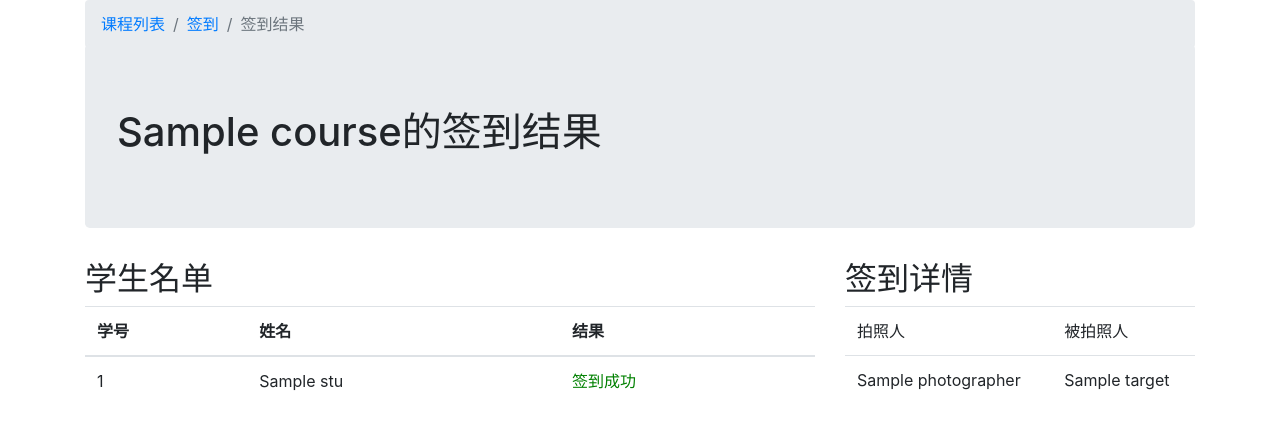
After one commit to w-mj/check-in, a Django app: template manager/templates/result.html in a window 1280 px wide. The commit adds this page. Shown: the top 430 px of the page. Run offline with Django 3.2, Linux system fonts and the light colour scheme; tables that the repository leaves empty hold one stand-in row (values such as "Sample post"); the template is opened without the code that fills it: values that come from a table or form of the project are taken from there, most other values are stand-ins (such as "Sample title", 1, 10 or a date in 2020); some libraries are stand-ins or nearby versions.

Commit message:
result page

```diff
--- a/manager/models.py
+++ b/manager/models.py
@@ -32,7 +32,7 @@ class Course(models.Model):
         return f"{self.id} {self.name}: {self.teacher}"
 
     @property
-    def times(self):
+    def time(self):
         times = CourseTime.objects.filter(course=self)
         return times
 
@@ -43,7 +43,7 @@ class Course(models.Model):
             "id": self.id,
             "name": self.name,
             "teacher_id": self.teacher_id,
-            "time": [x.json for x in self.times],
+            "time": [x.json for x in self.time],
             "checking": len(last_check) != 0 and last_check.first().end_time is None
         }
 
@@ -86,6 +86,31 @@ class Checkin(models.Model):
     def __str__(self):
         return f"{self.id} {str(self.course)} {dict(self.checkin_methods)[self.method]}"
 
+    def result(self):
+        his = History.objects.filter(belong=self)
+        res = [(x.photographer_id, x.target_id, x) for x in his]
+        res_filter = {
+            1: lambda x: x[0] == x[1],
+            2: lambda x: x[0] != x[1],
+            3: lambda x: x[0] != x[1],
+            4: lambda x: x[1] == self.course.teacher_id
+        }
+        res = [x for x in res if res_filter[self.method](x)]
+        stu_id_lst = [x.user_id for x in JoinClass.objects.filter(course=self.course)]
+        cnt_photos = {x: 0 for x in stu_id_lst}
+        cnt_photos_by = {x: 0 for x in stu_id_lst}
+        for x in res:
+            cnt_photos[x[0]] += 1
+            cnt_photos_by[x[1]] += 1
+        suc_filter = {
+            1: lambda x: cnt_photos[x] >= 1,
+            2: lambda x: cnt_photos[x] >= self.count,
+            3: lambda x: cnt_photos_by[x] >= self.count,
+            4: lambda x: cnt_photos[x] >= 1
+        }
+        stu_sec = [(x, suc_filter[self.method](x)) for x in stu_id_lst]
+        return [x[2] for x in res], stu_sec
+
 
 class History(models.Model):
     photographer = models.ForeignKey(to=AppUser, on_delete=models.PROTECT, related_name='photographer_id')
--- a/manager/templates/checkin.html
+++ b/manager/templates/checkin.html
@@ -110,7 +110,7 @@
                         <button class="btn btn-danger" onclick="stop_checkin()">结束签到</button>
                     {% else %}
                         <div class="btn-group">
-                            <span class="btn btn-primary">下载结果</span>
+                            <a class="btn btn-primary" href="/page/result?id={{ checkin.id }}&token={{ token }}">详情</a>
                             <span class="btn btn-info">关系图</span>
                         </div>
                     {% endif %}
--- /dev/null
+++ b/manager/templates/result.html
@@ -0,0 +1,81 @@
+<!DOCTYPE html>
+<html lang="en">
+{% load static %}
+<head>
+    <link rel="stylesheet" href="https://cdn.staticfile.org/twitter-bootstrap/4.3.1/css/bootstrap.min.css">
+    <script src="https://cdn.staticfile.org/jquery/3.2.1/jquery.min.js"></script>
+    <script src="https://cdn.staticfile.org/popper.js/1.15.0/umd/popper.min.js"></script>
+    <script src="https://cdn.staticfile.org/twitter-bootstrap/4.3.1/js/bootstrap.min.js"></script>
+    <script src="https://cdn.bootcdn.net/ajax/libs/axios/0.21.0/axios.min.js"></script>
+    <link rel="stylesheet" href="{% static 'style.css' %}">
+    <script>
+        {% autoescape off %}
+            let model = {}
+        {% endautoescape %}
+    </script>
+    <meta charset="UTF-8">
+    <title>Title</title>
+</head>
+<body>
+
+<div class="container">
+    <nav aria-label="breadcrumb">
+        <ol class="breadcrumb">
+            <li class="breadcrumb-item active" aria-current="page"><a href="/page/courses?token={{ token }}">课程列表</a>
+            </li>
+            <li class="breadcrumb-item active"><a href="/page/checkin?token={{ token }}&course={{ course.id }}">签到</a>
+            </li>
+            <li class="breadcrumb-item active">签到结果</li>
+        </ol>
+    </nav>
+    <div class="jumbotron">
+        <h1>{{ course.name }}的签到结果</h1>
+    </div>
+    <div class="row">
+
+        <div class="col-md-8">
+            <h2>学生名单</h2>
+            <table class="table">
+                <thead>
+                <tr>
+                    <th>学号</th>
+                    <th>姓名</th>
+                    <th>结果</th>
+                </tr>
+                </thead>
+                <tbody>
+                {% for stu,res in stu_list %}
+                    <tr>
+                        <td>{{ stu.id }}</td>
+                        <td>{{ stu.name }}</td>
+                        <td>
+                            {% if res %}
+                            <span style="color: green;">签到成功</span>
+                            {% else %}
+                            <span style="color: red;">尚未签到</span>
+                            {% endif %}
+                        </td>
+                    </tr>
+                {% endfor %}
+                </tbody>
+            </table>
+        </div>
+        <div class="col-md-4">
+            <h2>签到详情</h2>
+            <table class="table">
+                <thead>
+                <tr><td>拍照人</td><td>被拍照人</td></tr>
+                </thead>
+                <tbody>
+                {% for r in res %}
+                    <tr>
+                        <td>{{ r.photographer.name }}</td><td>{{ r.target.name }}</td></tr>
+                {% endfor %}
+                </tbody>
+            </table>
+        </div>
+    </div>
+</div>
+
+</body>
+</html>
--- a/manager/urls.py
+++ b/manager/urls.py
@@ -16,6 +16,7 @@ urlpatterns = [
     path('page/courses', v.course_list),
     path('page/checkin', v.checkin_list),
     path('page/students', v.student_list),
+    path('page/result', v.result),
     path('api/', include(api_urls)),
     path('login', f.login),
     path('course-list', f.course_list),
```
Also changed, not shown: manager/views.py (+16 -1 lines).
